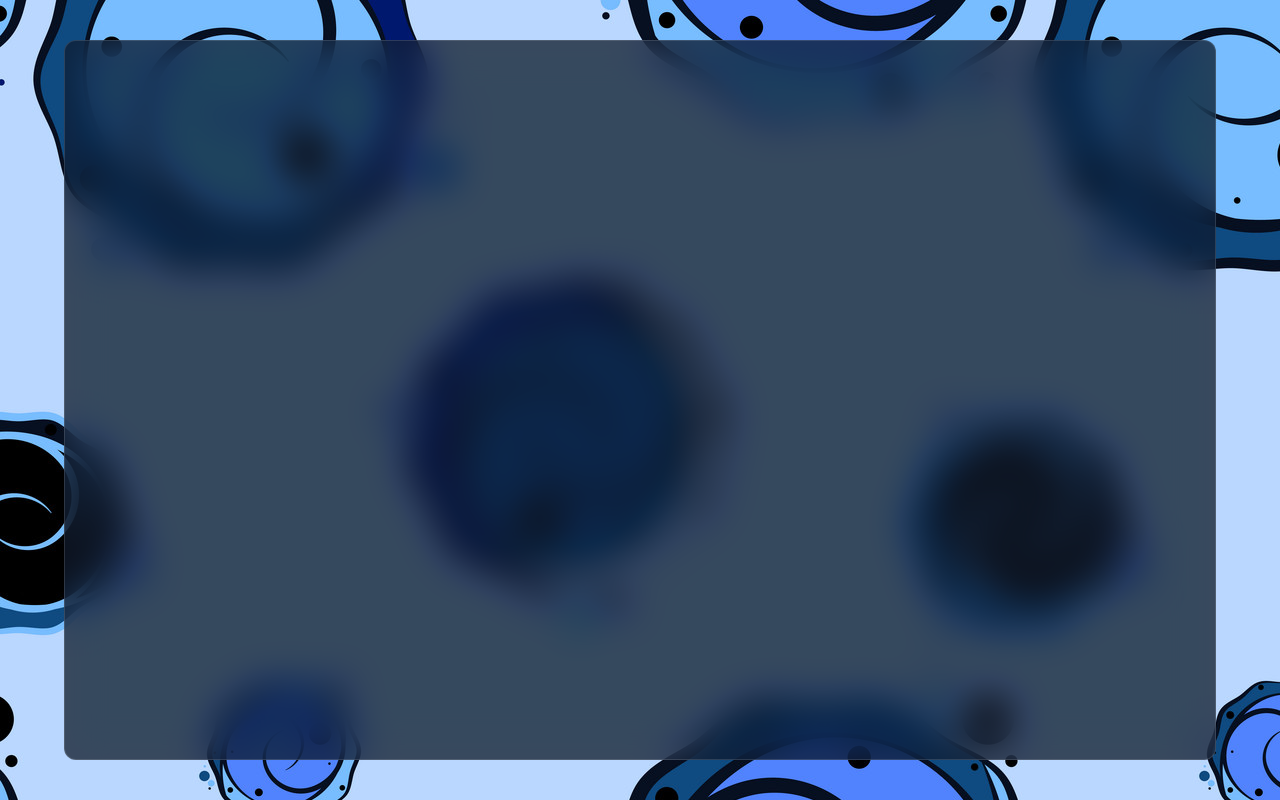
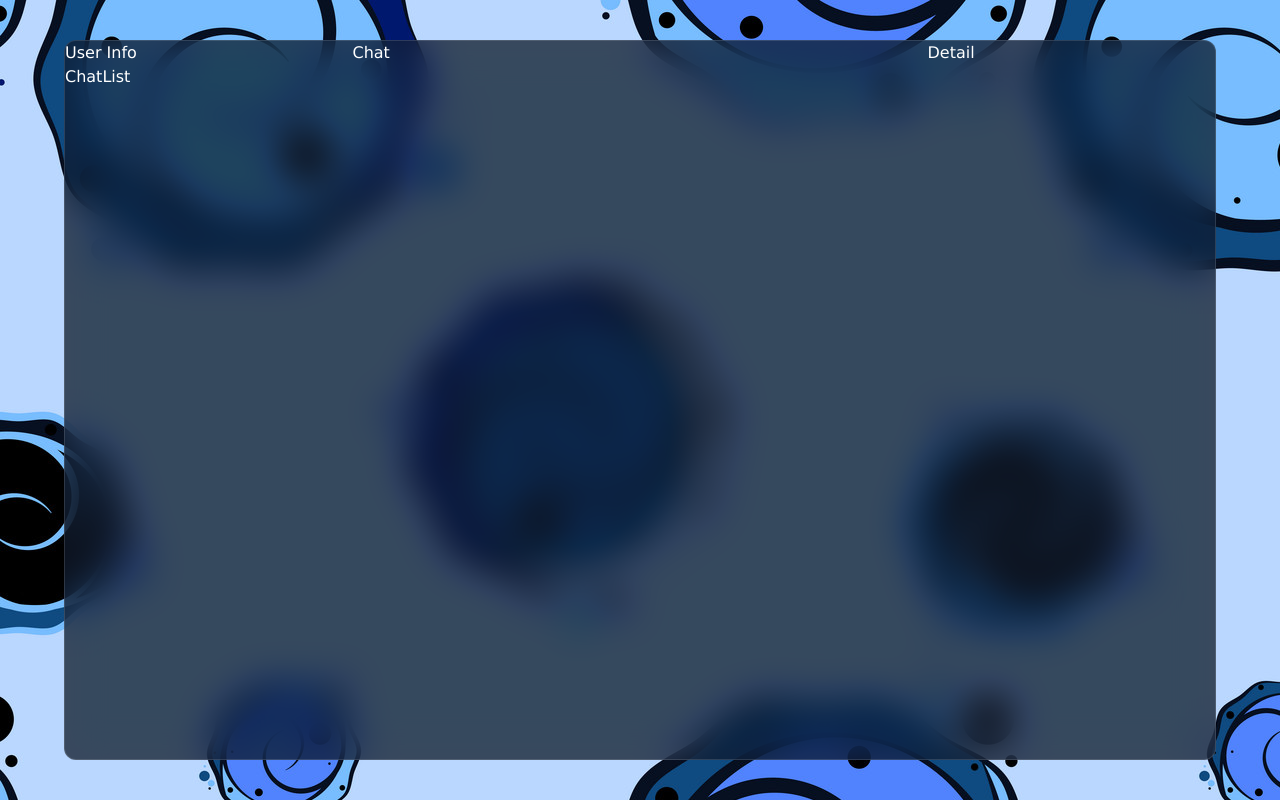
Before and after one commit to DhruvPokhriyal/sangam, a React (Vite) app: page / in a window 1280 px wide. Built offline with nearby package versions, Linux system fonts and the light colour scheme.

Commit message:
Create files for user info and chat list

```diff
--- a/src/App.jsx
+++ b/src/App.jsx
@@ -1,13 +1,18 @@
 import { useState } from 'react'
 import reactLogo from './assets/react.svg'
 import viteLogo from '/vite.svg'
+import List from './components/list/List'
+import Chat from './components/chat/Chat'
+import Detail from './components/detail/Detail'
 
 function App() {
 
   return (
     <>
       <div className='container'>
-
+        <List></List>
+        <Chat></Chat>
+        <Detail></Detail>
       </div>
     </>
   )
--- a/src/components/chat/Chat.jsx
+++ b/src/components/chat/Chat.jsx
@@ -1,5 +1,9 @@
 import "./chat.css";
 
 export default function Chat(){
-
+    return <>
+    <div className="chat">
+        Chat
+    </div>
+    </>
 }
--- a/src/components/chat/chat.css
+++ b/src/components/chat/chat.css
@@ -0,0 +1,3 @@
+.chat {
+    flex: 2;
+}
--- a/src/components/detail/Detail.jsx
+++ b/src/components/detail/Detail.jsx
@@ -1,5 +1,9 @@
 import "./detail.css";
 
 export default function Detail(){
-
+    return <>
+    <div className="detail">
+        Detail
+    </div>
+    </>
 }
--- a/src/components/detail/detail.css
+++ b/src/components/detail/detail.css
@@ -0,0 +1,3 @@
+.detail {
+    flex: 1;
+}
--- a/src/components/list/List.jsx
+++ b/src/components/list/List.jsx
@@ -1,5 +1,12 @@
+import ChatList from "./chatList/ChatList";
 import "./list.css";
+import UserInfo from "./userInfo/UserInfo";
 
 export default function List(){
-
+    return <>
+    <div className="list">
+        <UserInfo></UserInfo>
+        <ChatList></ChatList>
+    </div>
+    </>
 }
--- /dev/null
+++ b/src/components/list/chatList/ChatList.jsx
@@ -0,0 +1,5 @@
+export default function ChatList(){
+    return <div className="chatList">
+        ChatList
+    </div>
+}
--- /dev/null
+++ b/src/components/list/chatList/chatList.css
@@ -0,0 +1,3 @@
+.chatList {
+
+}
--- a/src/components/list/list.css
+++ b/src/components/list/list.css
@@ -0,0 +1,3 @@
+.list {
+    flex: 1;
+}
--- /dev/null
+++ b/src/components/list/userInfo/UserInfo.jsx
@@ -0,0 +1,7 @@
+import "./userInfo.css";
+
+export default function UserInfo(){
+    return <div className="user-info">
+        User Info
+    </div>
+}
--- /dev/null
+++ b/src/components/list/userInfo/userInfo.css
@@ -0,0 +1,3 @@
+.user-info{
+
+}
--- a/src/index.css
+++ b/src/index.css
@@ -69,4 +69,5 @@ body {
   background-color: rgba(17, 25, 40, 0.75);
   backdrop-filter: blur(19px) saturate(180%);
   border: 1px solid rgba(255, 255, 255, 0.125);
+  display: flex;
 }
```
